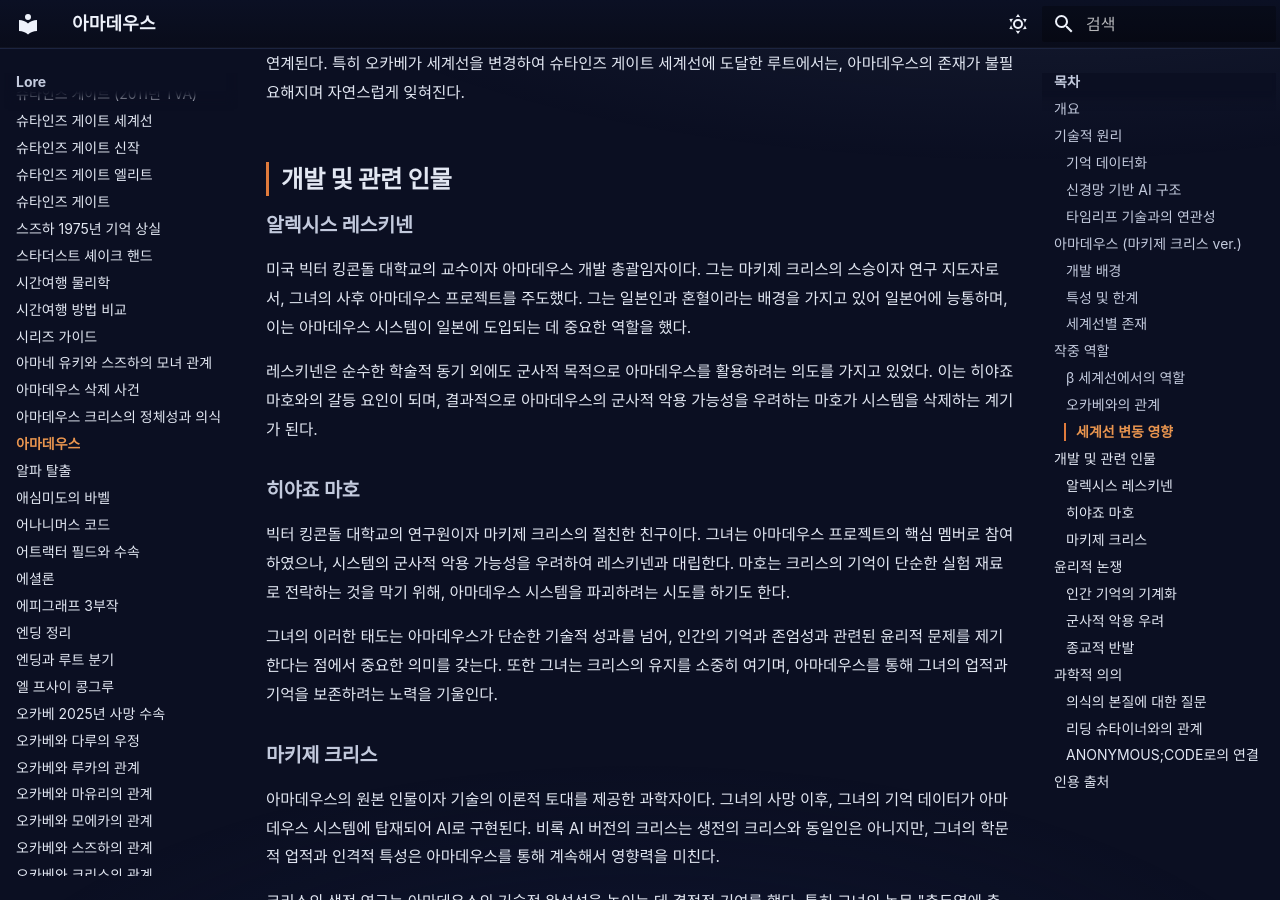
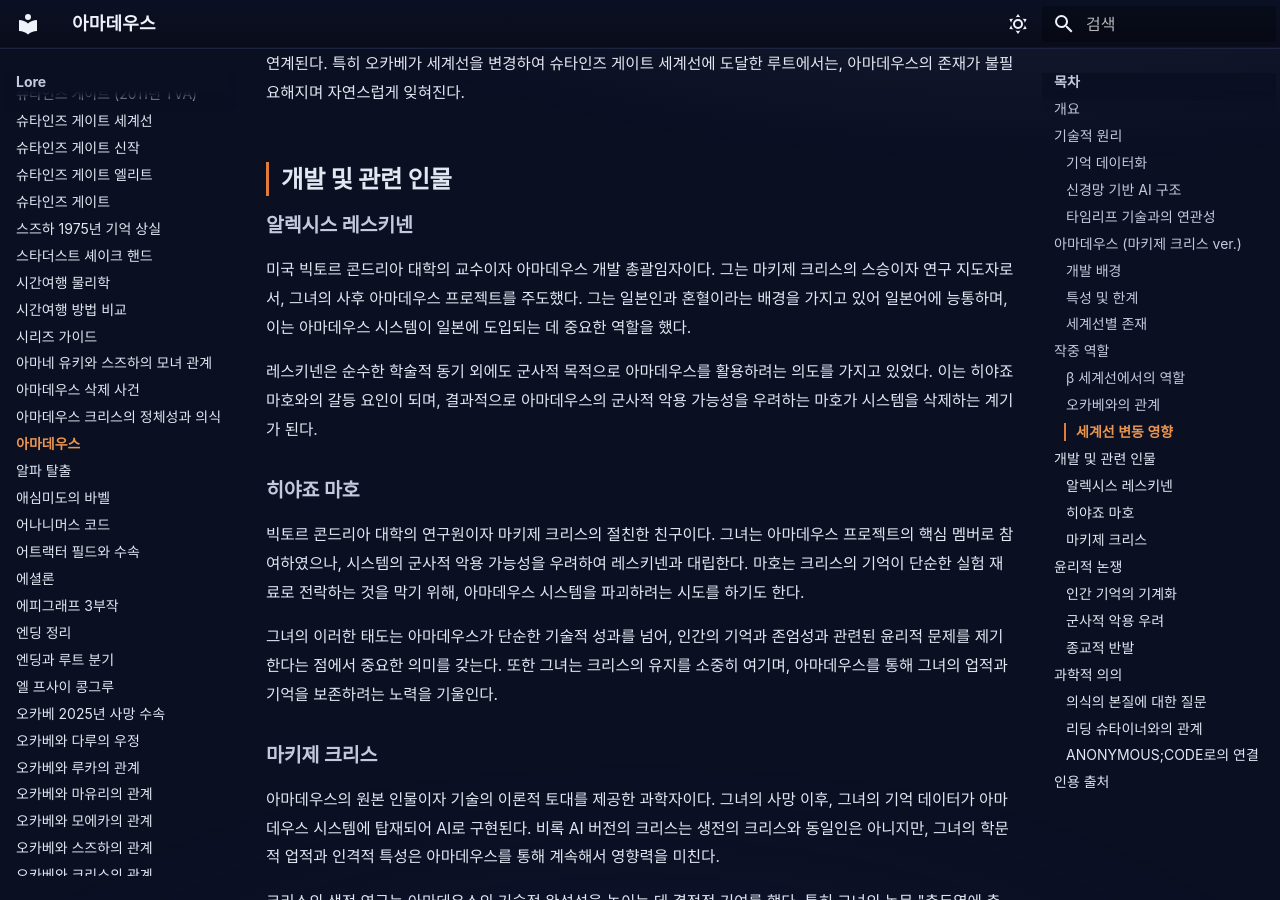
Before and after one commit to sgwiki/sgwiki.github.io, an MkDocs documentation site: the page built from wiki/lore/아마데우스.md, in a window 1280 px wide and 900 px high, scrolled down 3599 px. Built offline with MkDocs 1.6.1 and Material for MkDocs 9.7.7, drawn with Linux system fonts in a browser that asks for light colours; some web fonts are replaced; some of the changed text lies outside the part shown.

Commit message:
fix(wiki): 아마데우스 — P10 2e5f4130 패치 적용

```diff
--- a/wiki/lore/아마데우스.md
+++ b/wiki/lore/아마데우스.md
@@ -1,6 +1,6 @@
 ---
-spoiler: main_story
-description: "아마데우스는 인간의 기억을 디지털 데이터로 변환하여 신경망 기반 인공지능에 탑재하는 혁신적인 기술 시스템이다. 이 시스템은 뇌과학자 마키제 크리스의 연구를 기반으로 미국 빅터 킹콘돌 대학교의 알렉시스 레스키넨 교수팀이 개발하였으며, Steins;Gate 0의 핵심 소재 중 하나로"
+spoiler: zero_story
+description: "아마데우스는 인간의 기억을 디지털 데이터로 변환하여 신경망 기반 인공지능에 탑재하는 혁신적인 기술 시스템이다. 이 시스템은 뇌과학자 마키제 크리스의 연구를 기반으로 미국 빅토르 콘드리아 대학의 알렉시스 레스키넨 교수팀이 개발하였으며, Steins;Gate 0의 핵심 소재 중 하나로"
 ---
 
 !!! warning "스포일러"
@@ -10,7 +10,7 @@ description: "아마데우스는 인간의 기억을 디지털 데이터로 변
 
 ## 개요
 
-아마데우스는 인간의 기억을 디지털 데이터로 변환하여 신경망 기반 인공지능에 탑재하는 혁신적인 기술 시스템이다. 이 시스템은 뇌과학자 마키제 크리스의 연구를 기반으로 미국 빅터 킹콘돌 대학교의 알렉시스 레스키넨 교수팀이 개발하였으며, Steins;Gate 0의 핵심 소재 중 하나로 작용한다. 기존의 인공지능과 달리 실제 인간의 기억과 행동 패턴을 모사하여 원본 인물과 유사한 성격을 구현하는 것이 특징이다.
+아마데우스는 인간의 기억을 디지털 데이터로 변환하여 신경망 기반 인공지능에 탑재하는 혁신적인 기술 시스템이다. 이 시스템은 뇌과학자 마키제 크리스의 연구를 기반으로 미국 빅토르 콘드리아 대학의 알렉시스 레스키넨 교수팀이 개발하였으며, Steins;Gate 0의 핵심 소재 중 하나로 작용한다. 기존의 인공지능과 달리 실제 인간의 기억과 행동 패턴을 모사하여 원본 인물과 유사한 성격을 구현하는 것이 특징이다.
 
 가장 널리 알려진 구현체는 β 세계선에서 사망한 마키제 크리스의 기억 데이터를 바탕으로 제작된 "아마데우스 (마키제 크리스 ver.)"이다. 이 AI는 오카베 린타로가 거주하는 β 세계선의 다양한 갈래에서 중요한 역할을 수행하며, 세계선의 수속과 변동, 그리고 오카베의 심리적 갈등을 이끄는 핵심 요소로 작용한다.
 
@@ -44,7 +44,7 @@ description: "아마데우스는 인간의 기억을 디지털 데이터로 변
 
 ### 개발 배경
 
-β 세계선에서 마키제 크리스는 2010년 7월 28일 오카베 린타로의 품 안에서 사망한다. 이 비극적인 사건 이후, 크리스가 재학하던 빅터 킹콘돌 대학교의 연구팀은 그녀의 생전 업적을 기리자는 목적으로 아마데우스 프로젝트를 기획한다. 알렉시스 레스키넨 교수의 주도로 시작된 이 프로젝트는 크리스의 논문과 연구 자료를 기반으로, 그녀의 기억을 디지털 형태로 복원하여 AI로 구현하는 것을 목표로 삼았다.
+β 세계선에서 마키제 크리스는 2010년 7월 28일 오카베 린타로의 품 안에서 사망한다. 이 비극적인 사건 이후, 크리스가 재학하던 빅토르 콘드리아 대학의 연구팀은 그녀의 생전 업적을 기리자는 목적으로 아마데우스 프로젝트를 기획한다. 알렉시스 레스키넨 교수의 주도로 시작된 이 프로젝트는 크리스의 논문과 연구 자료를 기반으로, 그녀의 기억을 디지털 형태로 복원하여 AI로 구현하는 것을 목표로 삼았다.
 
 일본 방문 전까지의 크리스 기억이 데이터화되었으며, 이로 인해 AI 버전의 크리스는 오카베를 알지 못한다. 시점상 오카베와의 첫 만남 이전의 기억만 보유하고 있는 셈이다. 또한 AI는 자신이 사망했다는 사실을 인지하고 있으며, 자신이 원본 인물이 아닌 복제본임을 명확히 인식하고 있다.
 
@@ -86,13 +86,13 @@ description: "아마데우스는 인간의 기억을 디지털 데이터로 변
 
 ### 알렉시스 레스키넨
 
-미국 빅터 킹콘돌 대학교의 교수이자 아마데우스 개발 총괄임자이다. 그는 마키제 크리스의 스승이자 연구 지도자로서, 그녀의 사후 아마데우스 프로젝트를 주도했다. 그는 일본인과 혼혈이라는 배경을 가지고 있어 일본어에 능통하며, 이는 아마데우스 시스템이 일본에 도입되는 데 중요한 역할을 했다.
+미국 빅토르 콘드리아 대학의 교수이자 아마데우스 개발 총괄임자이다. 그는 마키제 크리스의 스승이자 연구 지도자로서, 그녀의 사후 아마데우스 프로젝트를 주도했다. 그는 일본인과 혼혈이라는 배경을 가지고 있어 일본어에 능통하며, 이는 아마데우스 시스템이 일본에 도입되는 데 중요한 역할을 했다.
 
 레스키넨은 순수한 학술적 동기 외에도 군사적 목적으로 아마데우스를 활용하려는 의도를 가지고 있었다. 이는 히야죠 마호와의 갈등 요인이 되며, 결과적으로 아마데우스의 군사적 악용 가능성을 우려하는 마호가 시스템을 삭제하는 계기가 된다.
 
 ### 히야죠 마호
 
-빅터 킹콘돌 대학교의 연구원이자 마키제 크리스의 절친한 친구이다. 그녀는 아마데우스 프로젝트의 핵심 멤버로 참여하였으나, 시스템의 군사적 악용 가능성을 우려하여 레스키넨과 대립한다. 마호는 크리스의 기억이 단순한 실험 재료로 전락하는 것을 막기 위해, 아마데우스 시스템을 파괴하려는 시도를 하기도 한다.
+빅토르 콘드리아 대학의 연구원이자 마키제 크리스의 절친한 친구이다. 그녀는 아마데우스 프로젝트의 핵심 멤버로 참여하였으나, 시스템의 군사적 악용 가능성을 우려하여 레스키넨과 대립한다. 마호는 크리스의 기억이 단순한 실험 재료로 전락하는 것을 막기 위해, 아마데우스 시스템을 파괴하려는 시도를 하기도 한다.
 
 그녀의 이러한 태도는 아마데우스가 단순한 기술적 성과를 넘어, 인간의 기억과 존엄성과 관련된 윤리적 문제를 제기한다는 점에서 중요한 의미를 갖는다. 또한 그녀는 크리스의 유지를 소중히 여기며, 아마데우스를 통해 그녀의 업적과 기억을 보존하려는 노력을 기울인다.
 
```
